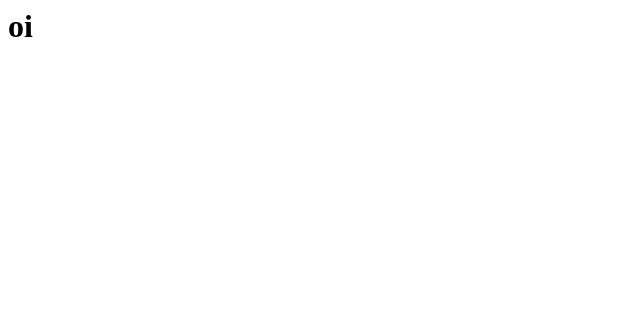
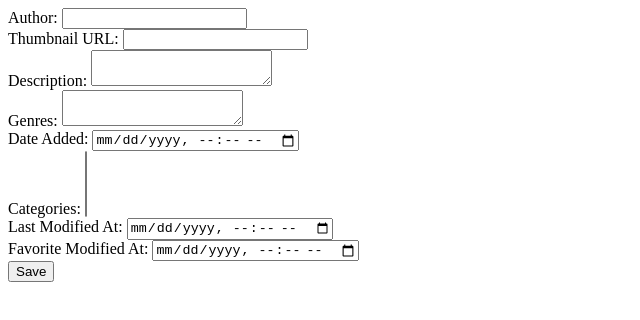
Before and after one commit to Reuzi3/mangareader.github.io, a plain HTML site: page index.html in a window 1280 px wide. Shown: the whole page, without its empty margins (0-640 px from the left). Drawn offline with Linux system fonts and the light colour scheme.

Commit message:
Update index.html

```diff
--- a/index.html
+++ b/index.html
@@ -1 +1,44 @@
-<h1>oi</h1>
+        <div class="fork-only">
+          <label for="custom-author">Author:</label>
+          <input type="text" id="custom-author" name="custom-author" class="edit-input" />
+        </div>
+        <div class="fork-only">
+          <label for="custom-thumbnail">Thumbnail URL:</label>
+          <input type="text" id="custom-thumbnail" name="custom-thumbnail" class="edit-input" />
+        </div>
+        <div class="fork-only">
+          <label for="custom-desc">Description:</label>
+          <textarea id="custom-desc" name="custom-desc" class="edit-input"></textarea>
+        </div>
+        <div class="fork-only">
+          <label for="custom-genre">Genres:</label>
+          <textarea id="custom-genre" name="custom-genre" class="edit-input"></textarea>
+        </div>
+
+        <div class="form-group">
+          <label for="date-added">Date Added:</label>
+          <input type="datetime-local" id="date-added" name="date-added" class="edit-input" />
+        </div>
+        <div class="form-group">
+          <label for="edit-category-options">Categories:</label>
+          <select multiple id="edit-category-options" class="edit-input">
+            <!-- Generated -->
+          </select>
+        </div>
+        <div class="form-group">
+          <label for="last-modified">Last Modified At:</label>
+          <input type="datetime-local" id="last-modified" name="last-modified" class="edit-input" />
+        </div>
+        <div class="form-group">
+          <label for="favorite-modified">Favorite Modified At:</label>
+          <input type="datetime-local" id="favorite-modified" name="favorite-modified" class="edit-input" />
+        </div>
+        <div class="form-group">
+          <button id="apply-edits" class="settings-button">Save</button>
+        </div>
+      </div>
+    </div>
+
+    <script type="module" src="script.js"></script>
+  </body>
+</html>
```
